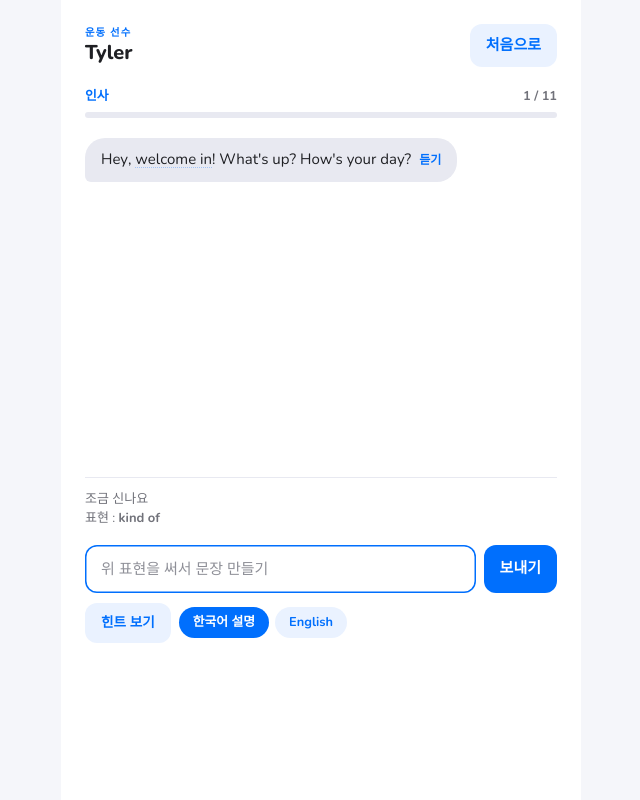
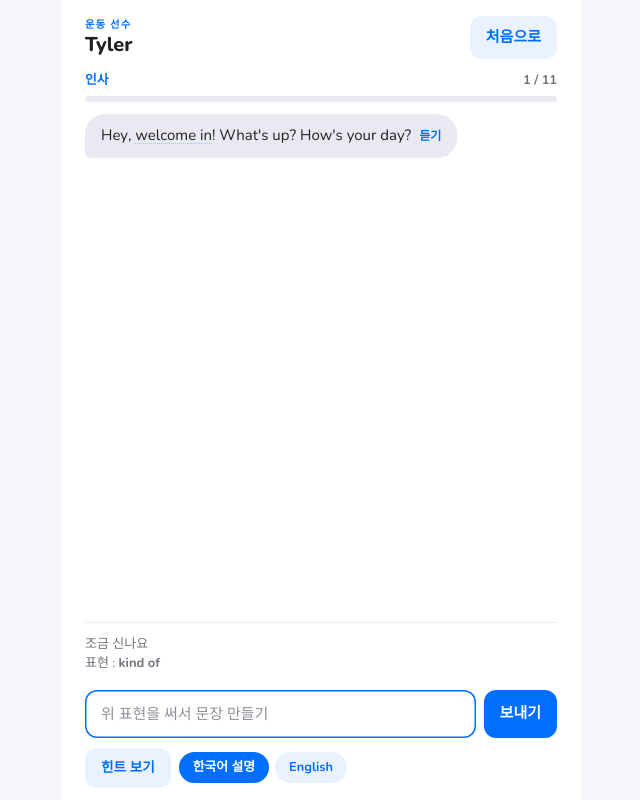
Before and after one commit to seyoung9089/small-talk-cafe, a plain HTML site: page index.html in a window 1280 px wide. Both pictures are taken after a click on the button 640 px from the left and 326 px from the top of the page. Shown: the whole page, without its empty margins (319-959 px from the left). Drawn offline with nearby package versions, Linux system fonts and the light colour scheme.

Commit message:
휴대폰 키보드가 열려도 바리스타 메시지가 보이도록 대화 화면 수정
- 대화 화면을 실제로 보이는 화면 높이(visualViewport)에 맞춘 고정 틀로 바꾸고,
  대화 목록만 안에서 스크롤되게 함
- 키보드가 열리면 진행 막대·하단 버튼 줄을 잠시 숨기고 힌트 상자 높이를 줄임
- 새 메시지·키보드 열림 때 최신 메시지로 자동 스크롤, 단어 뜻 상자를 열 때는 위치 유지
- 입력창 focus 시 화면 튐 방지(preventScroll), Android용 interactive-widget=resizes-content
- 대화 로직은 변경 없음

Co-Authored-By: Claude Opus 5.5 <noreply@anthropic.com>
Claude-Session: https://claude.ai/code/session_01GmMv9Ct9T9ifKv3wP8aE35

```diff
--- a/index.html
+++ b/index.html
@@ -2,7 +2,7 @@
 <html lang="ko">
 <head>
 <meta charset="utf-8">
-<meta name="viewport" content="width=device-width, initial-scale=1">
+<meta name="viewport" content="width=device-width, initial-scale=1, interactive-widget=resizes-content">
 <title>Small Talk Café</title>
 <meta name="claude:viewport-fit-sides" content="cover">
 <link rel="preconnect" href="https://fonts.googleapis.com">
@@ -91,6 +91,21 @@ button:focus-visible,input:focus-visible{outline:2px solid var(--accent);outline
 .composer input{flex:1;min-width:0;font:inherit;height:48px;padding:0 16px;border-radius:12px;border:0;box-shadow:inset 0 0 0 1px var(--ring);background:var(--surface);color:var(--ink);transition:box-shadow .2s}
 .composer input:focus{outline:none;box-shadow:inset 0 0 0 1.5px var(--accent)}
 .composer input::placeholder{color:var(--neutral-dark-lightest)}
+/* 대화 화면: 보이는 화면(키보드 제외) 높이에 딱 맞춘 고정 틀. 대화 목록만 안에서 스크롤 */
+html.chatlock,html.chatlock body{overflow:hidden;overscroll-behavior:none}
+.wrap.chatmode{position:fixed;left:0;right:0;top:var(--vvt,0px);height:var(--vvh,100dvh);min-height:0;padding-top:max(16px,env(safe-area-inset-top,0px));padding-bottom:0;gap:12px;overflow:hidden}
+.wrap.chatmode .bar,.wrap.chatmode .prog{flex:none}
+.wrap.chatmode .log{flex:1 1 auto;min-height:0;overflow-y:auto;overscroll-behavior:contain;-webkit-overflow-scrolling:touch;padding-bottom:4px}
+.wrap.chatmode .log{flex:1 1 0;min-height:64px}
+.wrap.chatmode .composer{position:static;flex:0 1 auto;min-height:0;overflow:hidden}
+.wrap.chatmode .composer>*{flex:none}
+.wrap.chatmode .composer>.hints{flex:0 1 auto;min-height:40px;max-height:calc(var(--vvh,100dvh) * .3);overflow-y:auto;overscroll-behavior:contain}
+/* 키보드가 열렸을 때(.kb): 진행 막대·하단 버튼 줄을 잠시 숨겨 대화가 보일 자리를 확보 */
+.wrap.chatmode.kb{padding-top:8px;gap:8px}
+.wrap.chatmode.kb .prog,.wrap.chatmode.kb .bar .eyebrow,.wrap.chatmode.kb .composer>.row:last-child{display:none}
+.wrap.chatmode.kb .bar .btn{padding:6px 12px;font-size:.85rem}
+.wrap.chatmode.kb .composer{padding-block:8px;gap:8px}
+.wrap.chatmode.kb .composer>.hints{max-height:calc(var(--vvh,100dvh) * .22)}
 .hints{background:var(--accent-soft);border-radius:12px;padding:12px 16px;display:flex;flex-direction:column;gap:10px}
 .hints .note{font-size:.85rem;font-weight:700;color:var(--accent)}
 .chip{display:flex;justify-content:space-between;gap:8px;align-items:flex-start;box-shadow:0 -1px 0 rgba(0,111,253,.18);padding-top:10px}
@@ -1907,12 +1922,13 @@ function bindLang(){app.querySelectorAll('[data-lang]').forEach(b=>b.onclick=()=
 function start(pid){
   S={sid:'c'+Date.now().toString(36)+Math.random().toString(36).slice(2,6),startAt:Date.now(),pid,idx:0,log:[],turns:[],best:{},fails:{},followed:{},asked:{},offer:null,lastRec:null,looked:{},gloss:null,hk:null,reasks:{},free:false,ended:false,freeTurns:0,topics:FREE_TOPICS.slice().sort(()=>Math.random()-.5),ph:'',slots:{drink:'latte',size:'medium',name:'friend'},busy:false,done:false,hintsOpen:false,hintNote:false,lastB:''};
   render();
-  say(P[pid].lines.greet).then(()=>{const i=document.getElementById('say');i&&i.focus()});
+  say(P[pid].lines.greet).then(()=>{const i=document.getElementById('say');i&&i.focus({preventScroll:true})});
 }
 function hintKey(st){return CHAT.has(st)&&st!=='greet'?'chat':st}
 function renderChat(){
   const p=P[S.pid], st=STAGES[Math.min(S.idx,STAGES.length-1)];
   const draft=(document.getElementById('say')||{}).value||'';
+  const oldLog=document.getElementById('log');const oldTop=oldLog?oldLog.scrollTop:0;const wasBottom=!oldLog||oldLog.scrollHeight-oldLog.scrollTop-oldLog.clientHeight<40;const hadFocus=document.activeElement&&document.activeElement.id==='say';
   const hk=S.free?'chat':hintKey(st);
   app.innerHTML=`
   <div class="bar">
@@ -1935,17 +1951,19 @@ function renderChat(){
     <form id="f"><input id="say" autocomplete="off" placeholder="${esc(S.ph||'예: 영어로 편하게 대답해 보기')}" value="${esc(draft)}" ${S.busy?'disabled':''}><button class="btn primary" ${S.busy?'disabled':''}>보내기</button></form>
     <div class="row">${S.free?`<button class="btn" id="stop" style="font-size:.85rem">대화 마치기</button>`:''}<button class="btn" id="hint" style="font-size:.85rem">${S.hintsOpen?'힌트 닫기':'힌트 보기'}</button>${langToggle()}</div>`}
   </div>`;
-  S.seen=S.log.length;const log=document.getElementById('log');log.lastElementChild&&log.lastElementChild.scrollIntoView({block:'nearest'});
+  const isNew=S.log.length>(S.seen||0);S.seen=S.log.length;const log=document.getElementById('log');
+  if(isNew||wasBottom||S.busy)logToBottom();else{log.scrollTop=oldTop;const gb=log.querySelector('.glbox');if(gb){const lr=log.getBoundingClientRect(),gr=gb.getBoundingClientRect();if(gr.bottom>lr.bottom)log.scrollTop+=gr.bottom-lr.bottom+8}}
+  if(hadFocus){const i=document.getElementById('say');i&&!i.disabled&&i.focus({preventScroll:true})}
   app.querySelector('#quit').onclick=()=>{logWrite();S=null;render()};
   if(S.done){app.querySelector('#toReceipt').onclick=()=>{S.receipt=true;render();window.scrollTo(0,0)};return}
   const stopB=app.querySelector('#stop');if(stopB)stopB.onclick=()=>{if(S.busy)return;S.ended=false;S.free=false;endChat()};
-  if(S.ended){const m=app.querySelector('#more');if(m)m.onclick=()=>{S.ended=false;S.free=true;S.hintsOpen=false;nextTopic().then(()=>{const i=document.getElementById('say');i&&i.focus()})};return}
+  if(S.ended){const m=app.querySelector('#more');if(m)m.onclick=()=>{S.ended=false;S.free=true;S.hintsOpen=false;nextTopic().then(()=>{const i=document.getElementById('say');i&&i.focus({preventScroll:true})})};return}
   const sayEl=document.getElementById('say');
   sayEl.addEventListener('input',()=>koFind(sayEl.value));
   if(draft)koFind(draft);
-  app.querySelector('#f').onsubmit=e=>{e.preventDefault();if(S.busy)return;const v=document.getElementById('say').value.trim();if(!v)return;let sendV=v;S.pendingKo=null;if(/[가-힣ㄱ-ㅎㅏ-ㅣ]/.test(v)){const c=koConvert(v);if(!c.ok||!/[a-z]/i.test(c.text)){koFind(v,true);return}sendV=c.text;S.pendingKo={orig:v,pairs:c.pairs}}document.getElementById('say').value='';const kb=document.getElementById('kofind');if(kb){kb.hidden=true;kb.innerHTML=''}handle(sendV).then(()=>{logSave();const i=document.getElementById('say');i&&i.focus()})};
+  app.querySelector('#f').onsubmit=e=>{e.preventDefault();if(S.busy)return;const v=document.getElementById('say').value.trim();if(!v)return;let sendV=v;S.pendingKo=null;if(/[가-힣ㄱ-ㅎㅏ-ㅣ]/.test(v)){const c=koConvert(v);if(!c.ok||!/[a-z]/i.test(c.text)){koFind(v,true);return}sendV=c.text;S.pendingKo={orig:v,pairs:c.pairs}}document.getElementById('say').value='';const kb=document.getElementById('kofind');if(kb){kb.hidden=true;kb.innerHTML=''}handle(sendV).then(()=>{logSave();const i=document.getElementById('say');i&&i.focus({preventScroll:true})})};
   app.querySelector('#hint').onclick=()=>{S.hintsOpen=!S.hintsOpen;render()};
-  app.querySelectorAll('[data-use]').forEach(b=>b.onclick=()=>{const i=document.getElementById('say');i.value=b.dataset.use.replace(/ \.\.\.|\.\.\./,' ');i.focus()});
+  app.querySelectorAll('[data-use]').forEach(b=>b.onclick=()=>{const i=document.getElementById('say');i.value=b.dataset.use.replace(/ \.\.\.|\.\.\./,' ');i.focus({preventScroll:true})});
   app.querySelectorAll('[data-save]').forEach(b=>b.onclick=()=>saveChunk(b.dataset.save,b.dataset.ko));
   app.querySelectorAll('.gl').forEach(b=>b.onclick=()=>{const i=+b.closest('.msg').querySelector('[data-say]').dataset.say;const k=b.dataset.k;
     if(S.gloss&&S.gloss.i===i&&S.gloss.k===k){S.gloss=null;render();return}
@@ -1971,8 +1989,8 @@ function koFind(v,blocked){
   }
   box.innerHTML=html;box.hidden=false;
   const inp=document.getElementById('say');
-  box.querySelectorAll('[data-ins]').forEach(b=>b.onclick=()=>{inp.value=inp.value.replace(b.dataset.ins,b.dataset.en).replace(/\s+/g,' ');saveChunk2(b.dataset.en,b.dataset.ko);koFind(inp.value);inp.focus()});
-  box.querySelectorAll('[data-ex]').forEach(b=>b.onclick=()=>{inp.value=b.dataset.ex;saveChunk2(b.dataset.en,b.dataset.ko);koFind(inp.value);inp.focus()});
+  box.querySelectorAll('[data-ins]').forEach(b=>b.onclick=()=>{inp.value=inp.value.replace(b.dataset.ins,b.dataset.en).replace(/\s+/g,' ');saveChunk2(b.dataset.en,b.dataset.ko);koFind(inp.value);inp.focus({preventScroll:true})});
+  box.querySelectorAll('[data-ex]').forEach(b=>b.onclick=()=>{inp.value=b.dataset.ex;saveChunk2(b.dataset.en,b.dataset.ko);koFind(inp.value);inp.focus({preventScroll:true})});
 }
 function saveChunk2(en,ko){const l=savedList();if(!l.some(x=>x.en===en)){l.unshift({en,ko,at:Date.now()});store.set('stc.saved',l)}}
 function renderReceipt(){
@@ -2002,7 +2020,20 @@ function renderReceipt(){
   app.querySelector('#again').onclick=()=>start(S.pid);
   app.querySelector('#home').onclick=()=>{S=null;render()};
 }
-function render(){if(!S&&INFO)renderInfo();else if(!S)renderStart();else if(S.receipt)renderReceipt();else renderChat()}
+function logToBottom(){const l=document.getElementById('log');if(l)l.scrollTop=l.scrollHeight}
+/* 휴대폰 키보드 대응: 실제로 보이는 화면 크기(visualViewport)를 CSS 변수로 넘김 */
+let vvMax=0,vvW=0;
+function vvSync(){const v=window.visualViewport,h=v?v.height:innerHeight,t=v?v.offsetTop:0;
+  const r=document.documentElement;r.style.setProperty('--vvh',h+'px');r.style.setProperty('--vvt',t+'px');
+  const w=v?v.width*(v.scale||1):innerWidth;if(Math.abs(w-vvW)>40){vvW=w;vvMax=0}/* 가로·세로 전환 시 기준 높이 초기화 */
+  vvMax=Math.max(vvMax,h);const kb=vvMax-h>120;
+  if(app.classList.contains('chatmode')){const l=document.getElementById('log');const near=l&&(l.dataset.bottom!=='0');app.classList.toggle('kb',kb);if(near)logToBottom()}}
+if(window.visualViewport){visualViewport.addEventListener('resize',vvSync);visualViewport.addEventListener('scroll',vvSync)}
+addEventListener('resize',vvSync);
+document.addEventListener('scroll',e=>{const l=e.target;if(l&&l.id==='log')l.dataset.bottom=(l.scrollHeight-l.scrollTop-l.clientHeight<40)?'1':'0'},true);
+document.addEventListener('focusin',e=>{if(e.target&&e.target.id==='say'&&app.classList.contains('chatmode')){setTimeout(()=>{vvSync();logToBottom()},60);setTimeout(()=>{vvSync();logToBottom()},350)}});
+vvSync();
+function render(){const chat=!!(S&&!S.receipt);app.classList.toggle('chatmode',chat);if(!chat)app.classList.remove('kb');document.documentElement.classList.toggle('chatlock',chat);if(!S&&INFO)renderInfo();else if(!S)renderStart();else if(S.receipt)renderReceipt();else renderChat()}
 /* ---------- extended small talk (chat3–chat6): music · food · pets · best thing this week ---------- */
 (()=>{
 const NEW=['chat3','chat4','chat5','chat6'];
```
